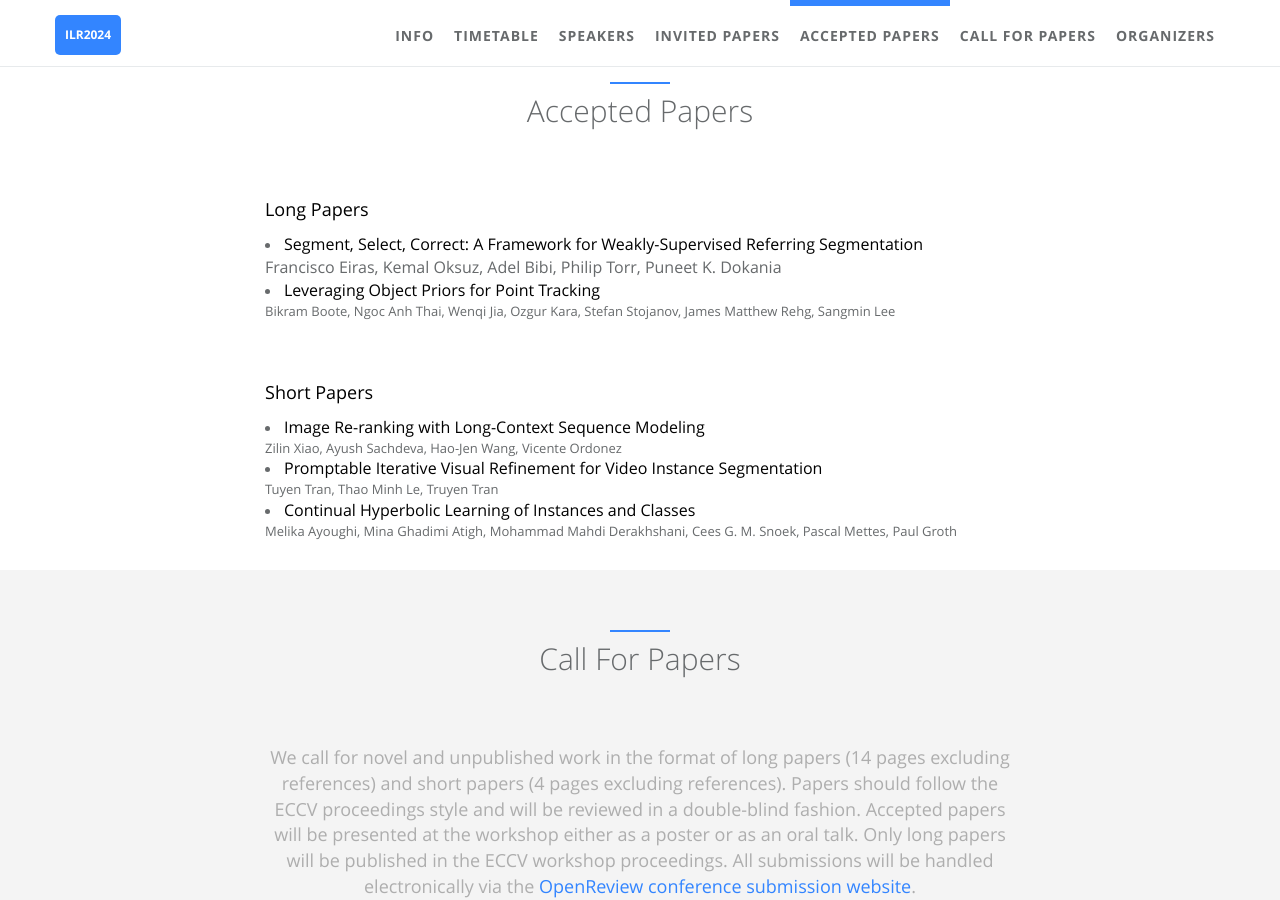
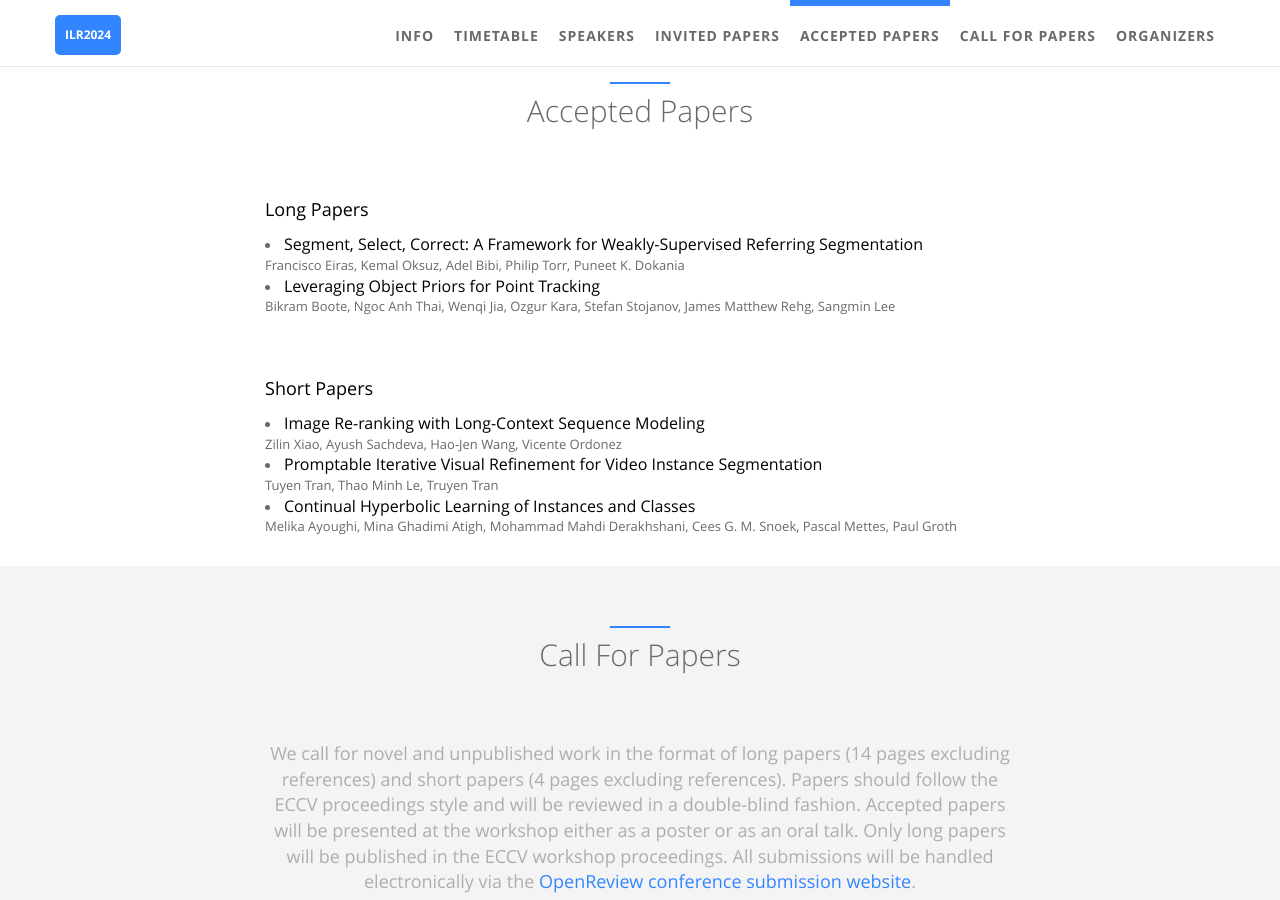
Before and after one commit to ilr-workshop/ECCVW2024, a Jekyll site: the page built from index.html, in a window 1280 px wide and 900 px high, scrolled down 3371 px. Built offline with Jekyll 4.4.1, drawn with Linux system fonts in a browser that asks for light colours.

Commit message:
Update accepted_papers.html

```diff
--- a/_includes/sections/accepted_papers.html
+++ b/_includes/sections/accepted_papers.html
@@ -10,7 +10,7 @@
          <div class="col-lg-8 col-lg-offset-2 m-t-lg m-b-lg wow zoomIn">
             <p><font size="4px" color="#000000"><span data-i18n="about_me.des">  Long Papers </span></font></p>
             <li><font size="3px" color="#000000">Segment, Select, Correct: A Framework for Weakly-Supervised Referring Segmentation</font><br>
-<font size="3px">Francisco Eiras, Kemal Oksuz, Adel Bibi, Philip Torr, Puneet K. Dokania </font></li>
+<font size="2.8px">Francisco Eiras, Kemal Oksuz, Adel Bibi, Philip Torr, Puneet K. Dokania </font></li>
             <li><font size="3px" color="#000000">Leveraging Object Priors for Point Tracking</font><br>
 <font size="2.8px">Bikram Boote, Ngoc Anh Thai, Wenqi Jia, Ozgur Kara, Stefan Stojanov, James Matthew Rehg, Sangmin Lee</font></li>
          </div>
```
